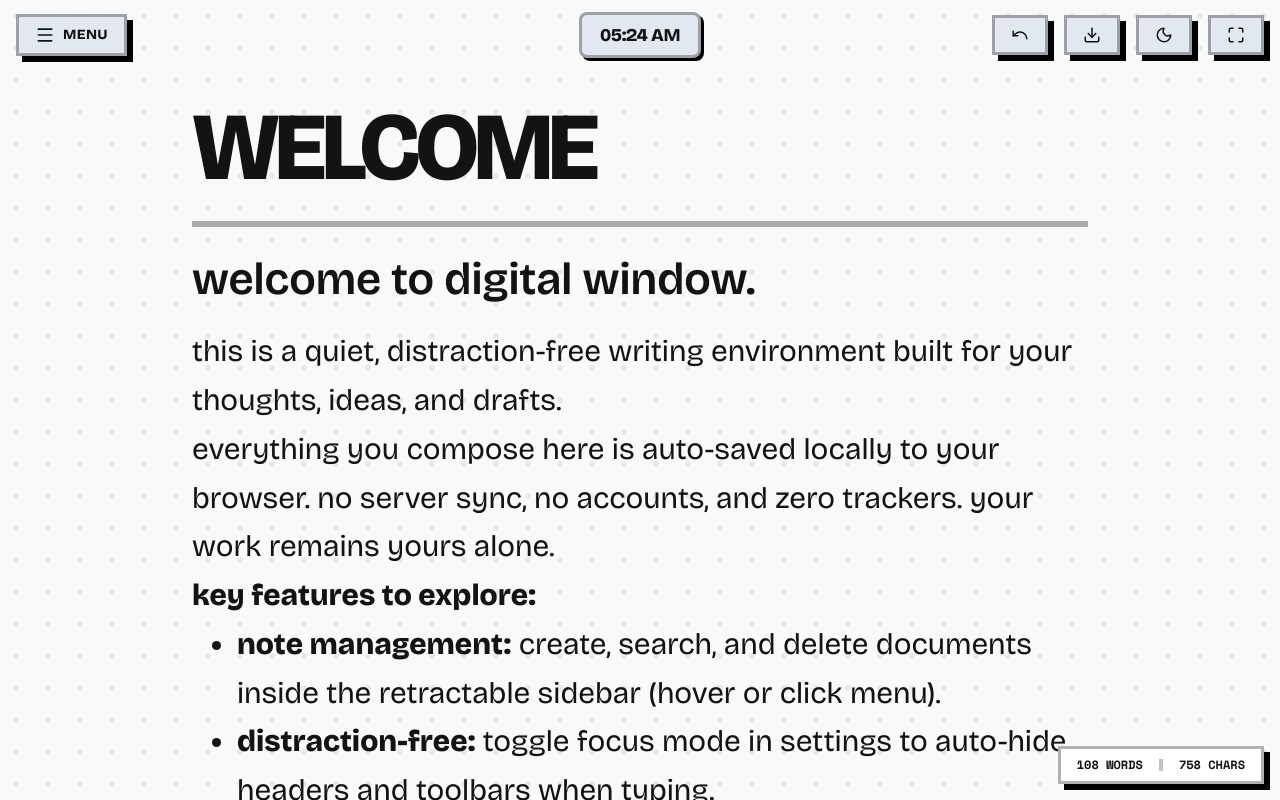
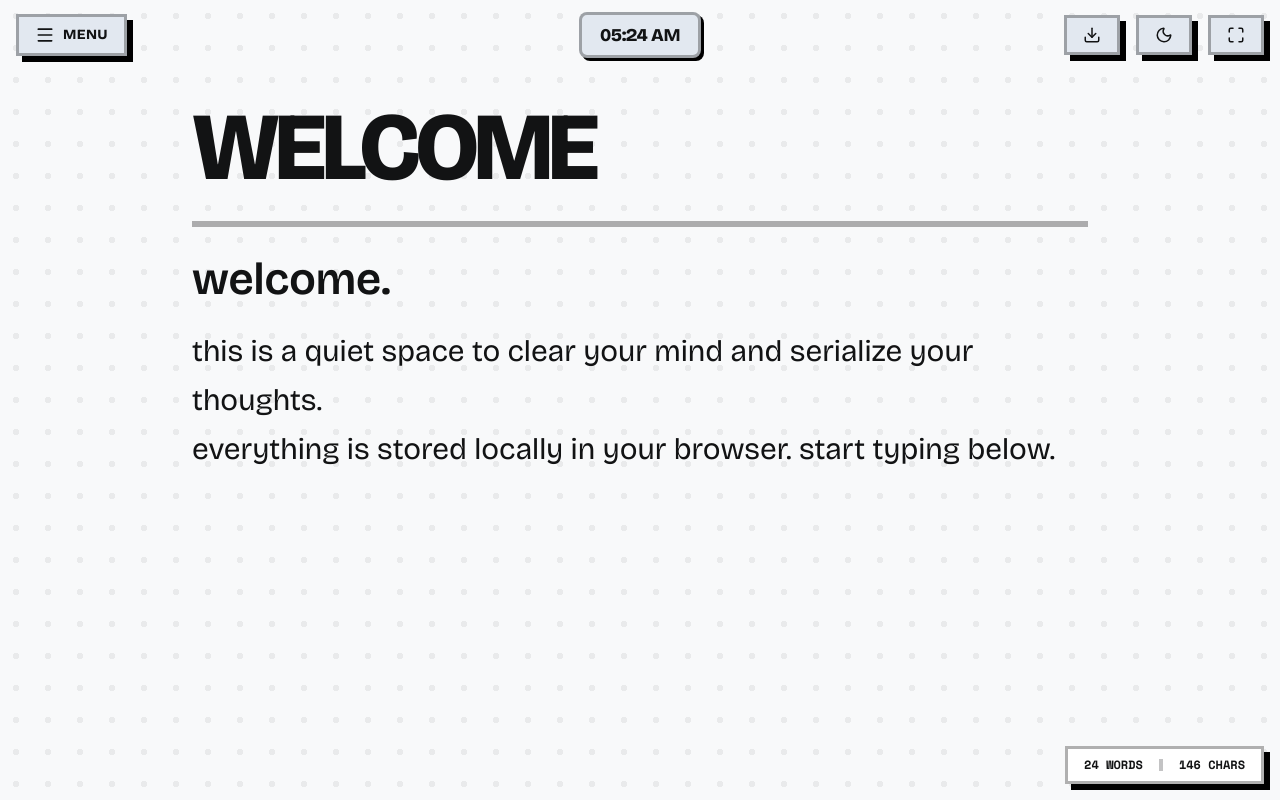
Before and after one commit to ZXB1-3443/web-notes, a React (Vite) app: page / in a window 1280 px wide. Built offline with nearby package versions, Linux system fonts and the light colour scheme.

Commit message:
feat: simplify welcome note content
Condense the welcome message to be more minimalist and less intrusive for a cleaner initial writing experience.

```diff
--- a/src/components/DigitalWindow.tsx
+++ b/src/components/DigitalWindow.tsx
@@ -181,7 +181,7 @@
     return [{
       id: Date.now().toString(),
       title: 'welcome',
-      content: '<h2>welcome to digital window.</h2><p>this is a quiet, distraction-free writing environment built for your thoughts, ideas, and drafts.</p><p>everything you compose here is auto-saved locally to your browser. no server sync, no accounts, and zero trackers. your work remains yours alone.</p><p><strong>key features to explore:</strong></p><ul><li><strong>note management:</strong> create, search, and delete documents inside the retractable sidebar (hover or click menu).</li><li><strong>distraction-free:</strong> toggle focus mode in settings to auto-hide headers and toolbars when typing.</li><li><strong>typography:</strong> choose between clean sans-serif, typewriter mono, or classic serif editor fonts.</li><li><strong>exports:</strong> save and download your documents locally as clean `.txt` files with one click.</li></ul><p></p><p><em>clear your mind and enjoy the quiet writing experience.</em></p>',
+      content: '<h2>welcome.</h2><p>this is a quiet space to clear your mind and serialize your thoughts.</p><p>everything is stored locally in your browser. start typing below.</p>',
       updatedAt: Date.now()
     }];
   });
```
